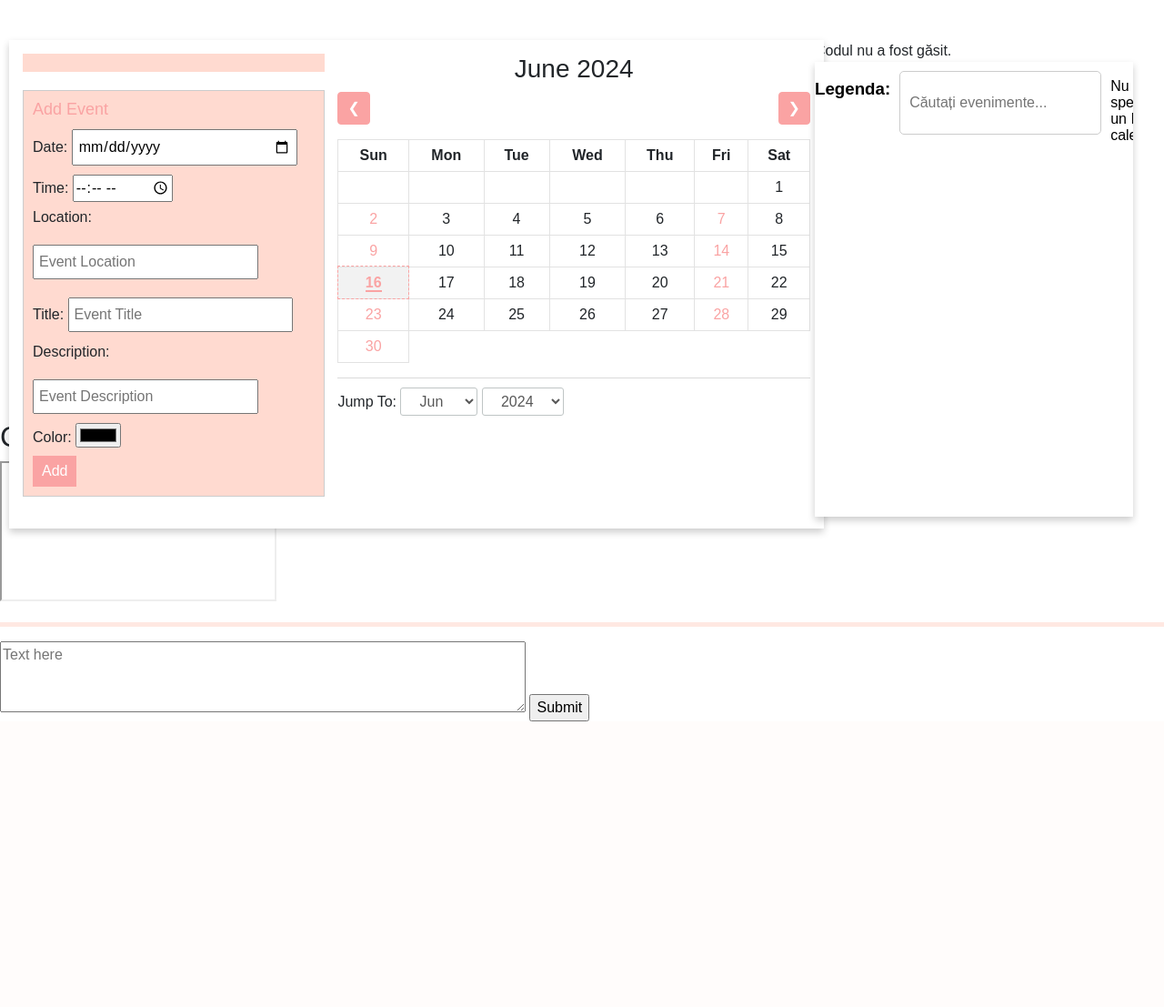
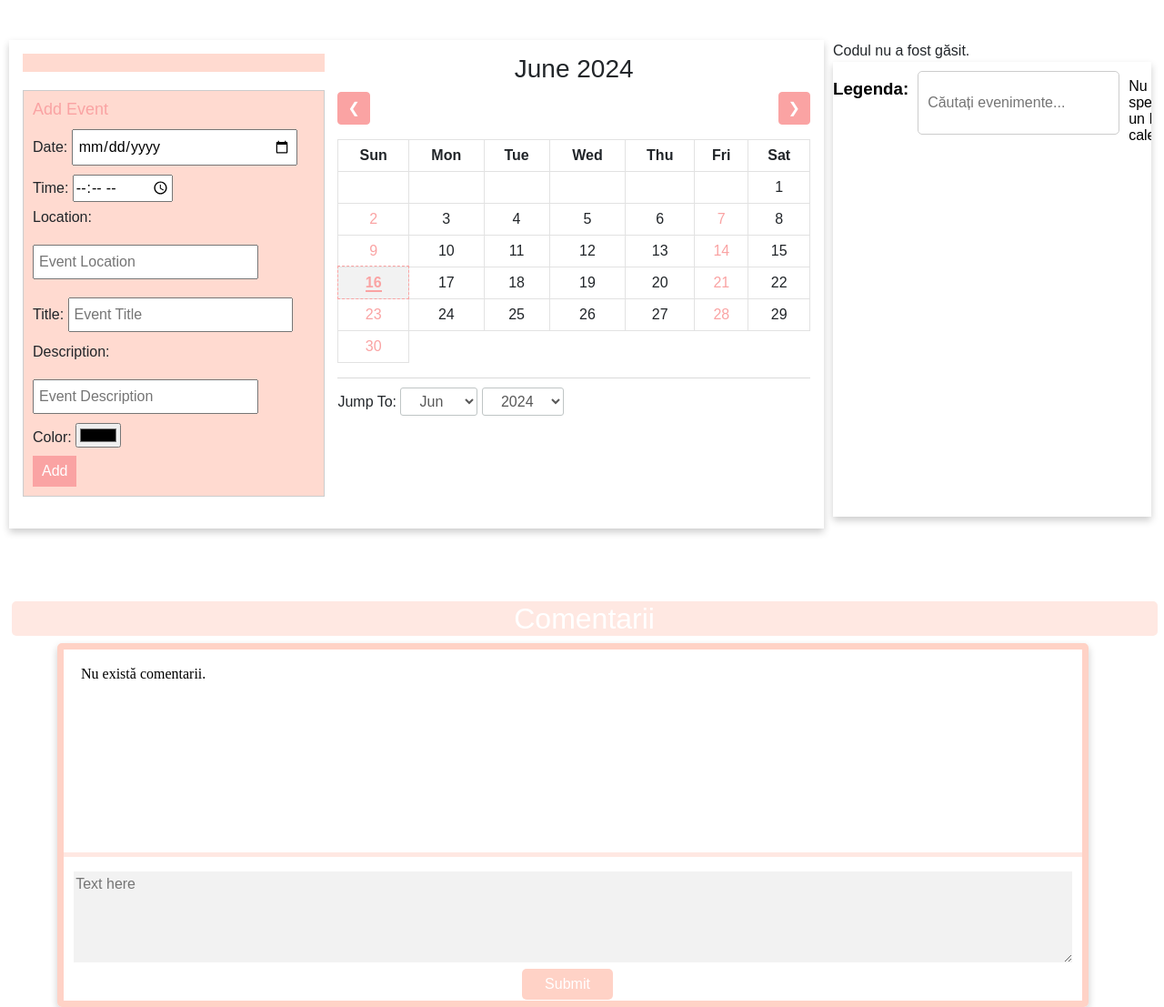
Before and after one commit to ghenpen/mds_proiect, a PHP site: page /calendar.php in a window 1280 px wide. Shown: the part 100-1207 px from the top of the page at 91% size. Before the commit the page ends 893 px from the top, so only its background shows below. Run offline with PHP 8.4, Linux system fonts and the light colour scheme; the visitor is signed in with stand-in values (Sample User, id 1); data that the repository does not hold is empty.

Commit message:
Versiune finala 1.2 :))

```diff
--- a/calendar.php
+++ b/calendar.php
@@ -6,7 +6,122 @@
     <title>Calendar</title>
     <link rel="stylesheet" href="./style.css">
     <style>
-        /* Your existing CSS styles */
+        .cod{
+            flex: 0 0 30%;
+            padding-left: 20px;
+        }
+        .com{
+            border: 7px solid #ffd2c6;
+            border-radius: 5px;
+            box-shadow: 0 4px 8px 0 rgba(0, 0, 0, 0.2);
+            width: 90%;
+            height: 400px;
+            position: relative;
+            left: 5%;
+        }
+        .comentari{
+            flex: 0 0 70%;
+            padding-right: 20px;
+        }
+        .comentari h2{
+            text-align: center;
+            position: relative;
+            background-color: rgba(255, 210, 198, 0.5);
+            color: white;
+            border-radius: 5px;
+            width: 100%;
+            position: relative;
+            left: 1%;
+
+        }
+        #calendarCode{
+            border: none;
+            box-shadow: 0 4px 8px 0 rgba(0, 0, 0, 0.2);
+        }
+        #copy{
+            background-color: #ffd2c6;
+            color: white;
+            border: none;
+            border-radius: 5px;
+            padding: 5px;
+            cursor: pointer;
+            position: relative;
+            left: 1%;
+        }
+        #submit{
+            background-color: #ffd2c6;
+            color: white;
+            border: none;
+            border-radius: 5px;
+            padding: 5px;
+            cursor: pointer;
+            width: 100px;
+            position: relative;
+            left: 45%;
+            bottom: 0px;
+        }
+        .comentari iframe{
+            width: 95%;
+            height: 200px;
+            top: 10px;
+            position: relative;
+            left: 1%;
+            border: none;
+        }
+        .comentari textarea{
+            width: 98%;
+            height: 100px;
+            border: none;
+            position: relative;
+            left: 1%;
+            background-color: #f2f2f2;
+        }
+        .comentari textarea:focus{
+            outline: none;
+        }
+        .event-indicator {
+            width: 10px;
+            height: 10px;
+            border-radius: 50%;
+            margin-top: 2px;
+            display: inline-block;
+        }
+        .popup {
+            display: none;
+            position: fixed;
+            z-index: 1;
+            left: 0;
+            top: 0;
+            width: 100%;
+            height: 100%;
+            overflow: auto;
+            background-color: rgb(0,0,0);
+            background-color: rgba(0,0,0,0.4);
+        }
+        .popup-content {
+            background-color: #fefefe;
+            margin: 15% auto;
+            padding: 20px;
+            border: 1px solid #888;
+            width: 80%;
+            max-width: 600px;
+        }
+        .close {
+            color: #aaa;
+            float: right;
+            font-size: 28px;
+            font-weight: bold;
+        }
+        .close:hover,
+        .close:focus {
+            color: black;
+            text-decoration: none;
+            cursor: pointer;
+        }
+        .comentari{
+            position: relative;
+            top:200px;
+        }
     </style>
 </head>
 <body>
@@ -383,7 +498,7 @@
                             eventsOnThisDate.forEach(event => {
                                 let eventIndicator = document.createElement("div");
                                 eventIndicator.className = "event-indicator";
-                                eventIndicator.style.backgroundColor = event.type;
+                                eventIndicator.style.backgroundColor = event.type; // Set the color of the event
                                 cell.appendChild(eventIndicator);
                             });
                         }
@@ -402,6 +517,22 @@
                 tbl.appendChild(row);
             }
         }
+
+        function hasEventOnDate(date, month, year) {
+            return getEventsOnDate(date, month, year).length > 0;
+        }
+
+        function getEventsOnDate(date, month, year) {
+            return events.filter(function (event) {
+                let eventDate = new Date(event.date);
+                return (
+                eventDate.getDate() === parseInt(date) &&
+                eventDate.getMonth() === parseInt(month) &&
+                eventDate.getFullYear() === parseInt(year)
+                );
+            });
+        }
+
 
         function createEventTooltip(date, month, year) {
             let tooltip = document.createElement("div");
```
